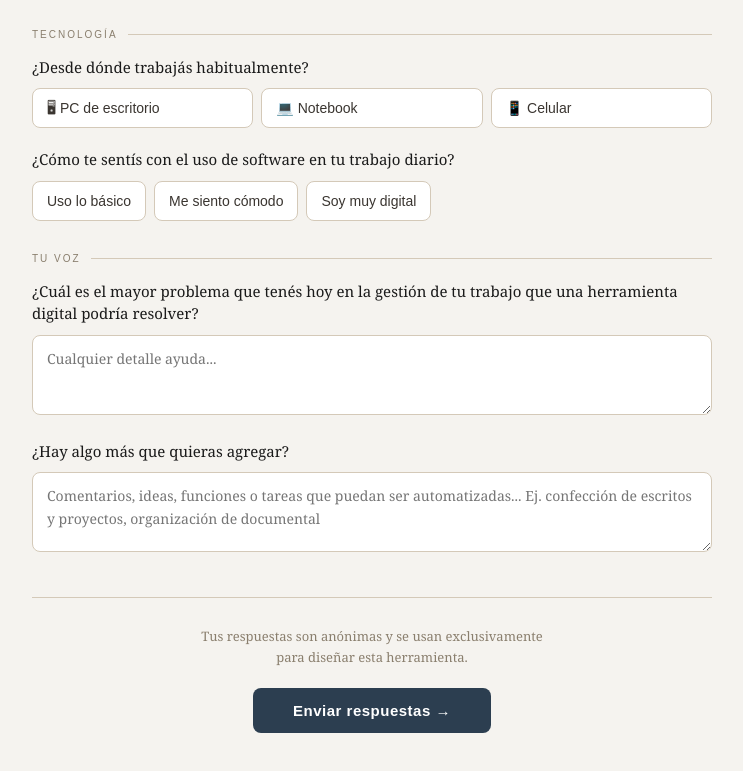
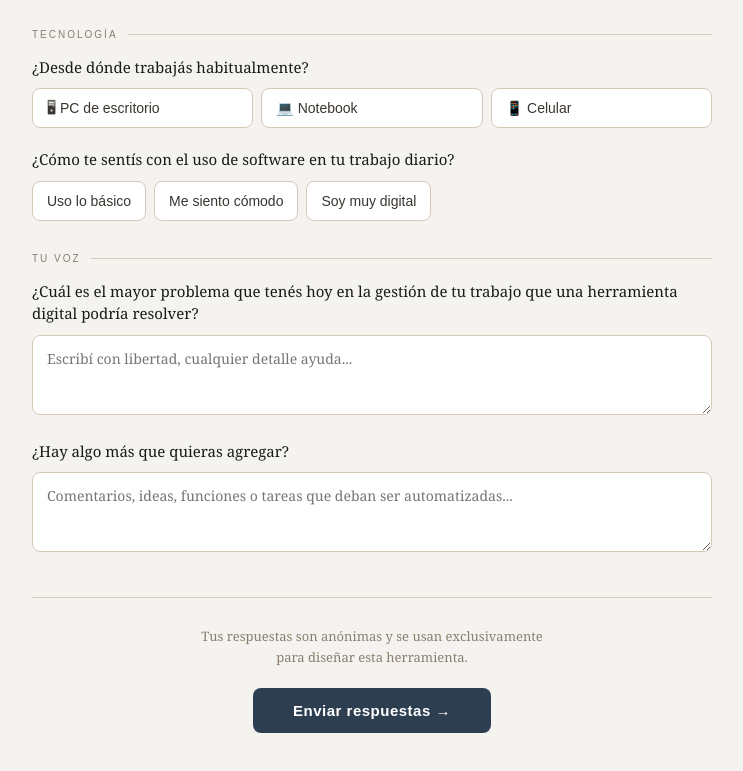
Before and after one commit to nahv/encuesta_iudex, a plain HTML site: page index.html in a window 1280 px wide. Shown: the part 1519-2290 px from the top of the page, without its empty margins (268-1011 px from the left). Drawn offline with nearby package versions, Linux system fonts and the light colour scheme.

Commit message:
text change

```diff
--- a/index.html
+++ b/index.html
@@ -470,12 +470,12 @@
 
       <div class="question">
         <label>¿Cuál es el mayor problema que tenés hoy en la gestión de tu trabajo que una herramienta digital podría resolver?</label>
-        <textarea name="problema_principal" placeholder="Cualquier detalle ayuda..."></textarea>
+        <textarea name="problema_principal" placeholder="Escribí con libertad, cualquier detalle ayuda..."></textarea>
       </div>
 
       <div class="question">
         <label>¿Hay algo más que quieras agregar?</label>
-        <textarea name="adicional" placeholder="Comentarios, ideas, funciones o tareas que puedan ser automatizadas... Ej. confección de escritos y proyectos, organización de documental"></textarea>
+        <textarea name="adicional" placeholder="Comentarios, ideas, funciones o tareas que deban ser automatizadas..."></textarea>
       </div>
     </div>
 
```
